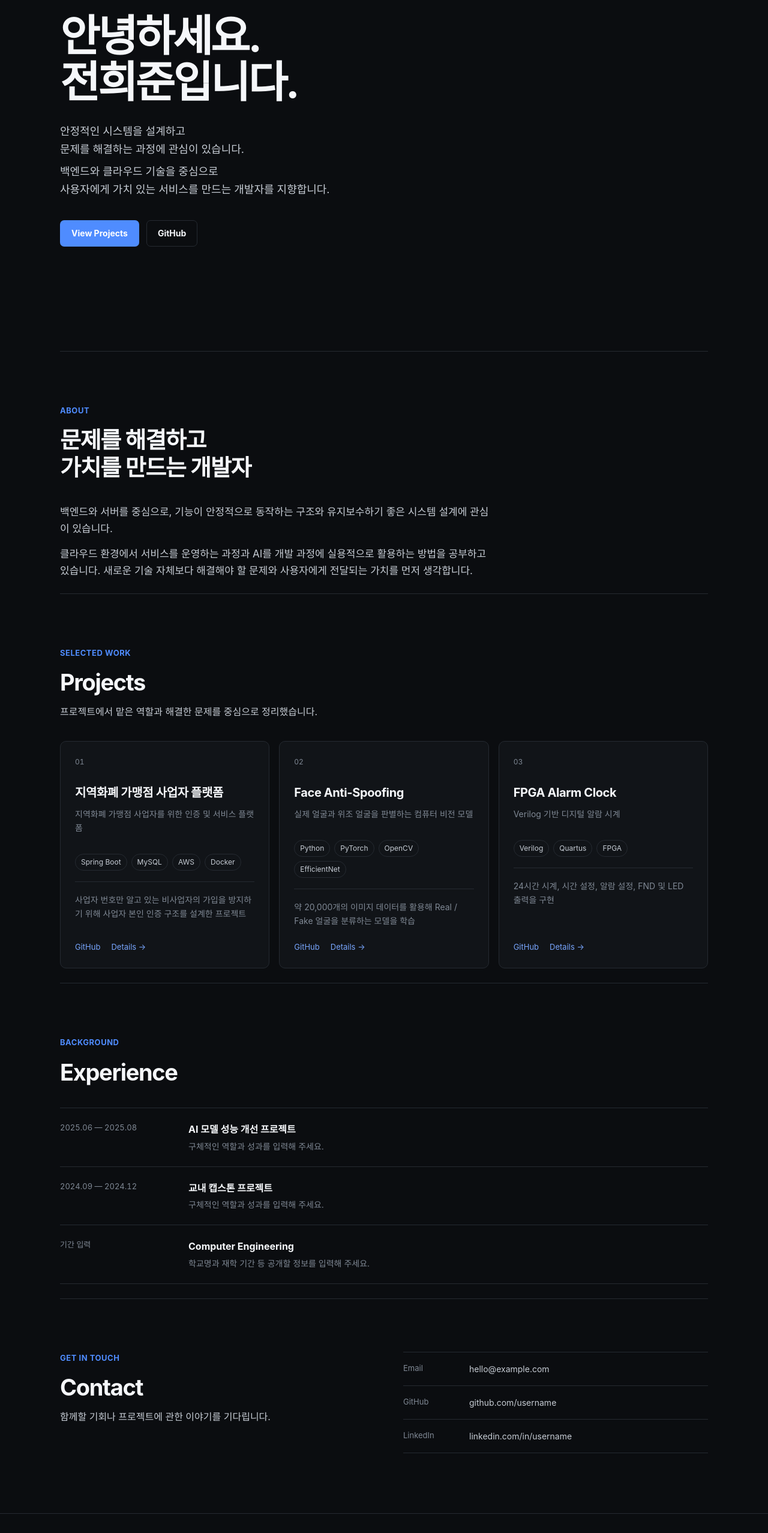
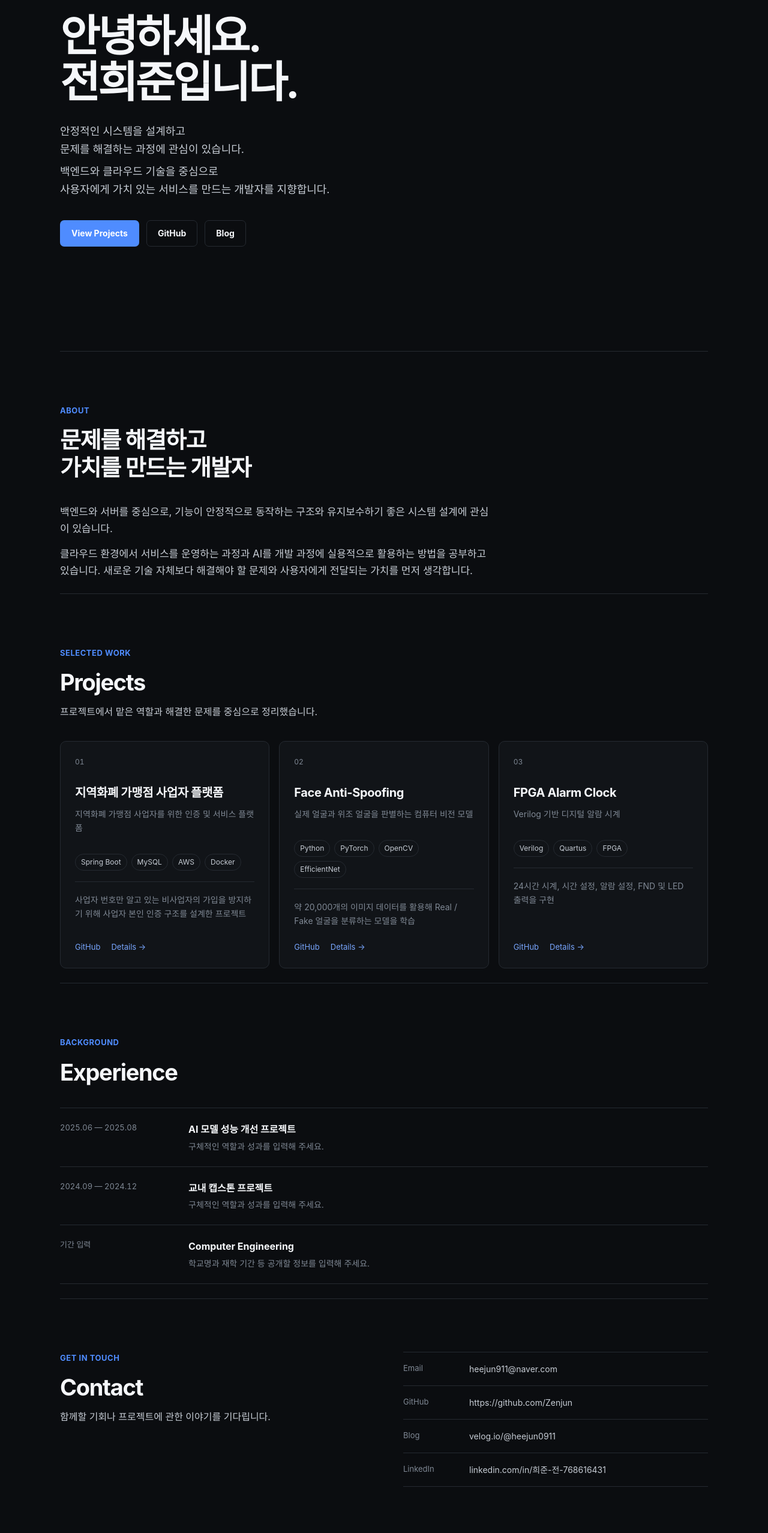
Before and after one commit to nangman-infra/heejun-home, a Next.js app: page / in a window 1280 px wide. Shown: the part 240-2795 px from the top of the page at 60% size. Built offline with nearby package versions, Linux system fonts and the light colour scheme.

Commit message:
Update portfolio contact and blog links

```diff
--- a/app/page.tsx
+++ b/app/page.tsx
@@ -4,6 +4,7 @@ import { portfolioData } from "@/data/portfolio";
 export default function HomePage() {
   const { profile, projects, experience, contact } = portfolioData;
   const github = contact.find(({ label }) => label === "GitHub");
+  const blog = contact.find(({ label }) => label === "Blog");
 
   return (
     <main id="main-content">
@@ -22,6 +23,11 @@ export default function HomePage() {
           {github && (
             <a className="button button-secondary" href={github.href} target="_blank" rel="noreferrer">
               GitHub
+            </a>
+          )}
+          {blog && (
+            <a className="button button-secondary" href={blog.href} target="_blank" rel="noreferrer">
+              Blog
             </a>
           )}
         </div>
--- a/data/portfolio.ts
+++ b/data/portfolio.ts
@@ -110,12 +110,13 @@ export const portfolioData = {
     },
   ],
   contact: [
-    { label: "Email", value: "hello@example.com", href: "mailto:hello@example.com" },
-    { label: "GitHub", value: "github.com/username", href: "https://github.com/username" },
+    { label: "Email", value: "heejun911@naver.com", href: "mailto:heejun911@naver.com" },
+    { label: "GitHub", value: "https://github.com/Zenjun", href: "https://github.com/Zenjun" },
+    { label: "Blog", value: "velog.io/@heejun0911", href: "https://velog.io/@heejun0911/posts" },
     {
       label: "LinkedIn",
-      value: "linkedin.com/in/username",
-      href: "https://linkedin.com/in/username",
+      value: "linkedin.com/in/희준-전-768616431",
+      href: "https://www.linkedin.com/in/%ED%9D%AC%EC%A4%80-%EC%A0%84-768616431/",
     },
   ],
 } as const;
```
